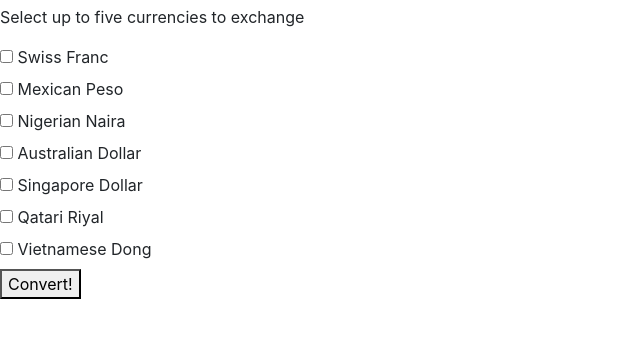
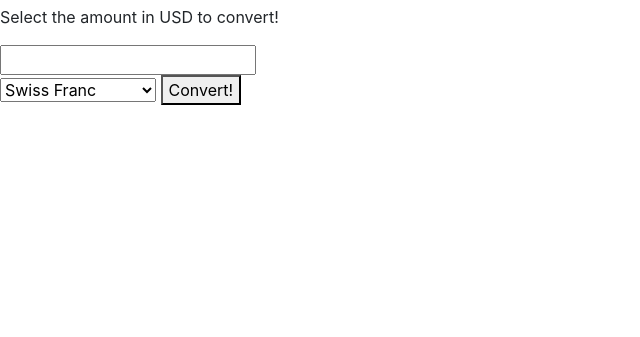
Before and after one commit to tylerq3/currency, a website built with webpack: page src/index.html in a window 1280 px wide. Shown: the part 51-388 px from the top of the page, without its empty margins (0-640 px from the left). Built offline with nearby package versions, Linux system fonts and the light colour scheme.

Commit message:
add select list in html

```diff
--- a/package.json
+++ b/package.json
@@ -17,6 +17,7 @@
     "@babel/plugin-transform-modules-commonjs": "^7.18.6",
     "clean-webpack-plugin": "^3.0.0",
     "css-loader": "^3.6.0",
+    "dotenv-webpack": "^2.0.0",
     "eslint": "^8.18.0",
     "eslint-webpack-plugin": "^2.7.0",
     "html-webpack-plugin": "^4.5.2",
--- a/src/currency.js
+++ b/src/currency.js
@@ -3,6 +3,7 @@ export default class ExchangeRateService {
     return fetch(`https://v6.exchangerate-api.com/v6/${process.env.API_KEY}/latest/USD`)
       .then(function(response) {
         if (!response.ok) {
+          console.log(response)
           const errorMessage = `${response.result} ${response['error-type']}`;
           throw new Error(errorMessage);
         } else {
--- a/src/index.html
+++ b/src/index.html
@@ -5,22 +5,20 @@
 </head>
 <body>
   <h1>Convert Currency</h1>
-  <p>Select up to five currencies to exchange</p>
+  <p>Select the amount in USD to convert!</p>
   <form>
-    <input type="checkbox" name="currency" value="CHF" id="swissFranc">
-    <label for="swissFranc">Swiss Franc</label><br>
-    <input type="checkbox" name="currency" value="MXN" id="mexicanPeso">
-    <label for="mexicanPeso">Mexican Peso</label><br>
-    <input type="checkbox" name="currency" value="NGN" id="nigerianNaira">
-    <label for="nigerianNaira">Nigerian Naira</label><br>
-    <input type="checkbox" name="currency" value="AUD" id="australianDollar">
-    <label for="australianDollar">Australian Dollar</label><br>
-    <input type="checkbox" name="currency" value="SGD" id="singaporeDollar">
-    <label for="singaporeDollar">Singapore Dollar</label><br>
-    <input type="checkbox" name="currency" value="QAR" id="qatariRiyal">
-    <label for="qatariRiyal">Qatari Riyal</label><br>
-    <input type="checkbox" name="currency" value="VND" id="vietnameseDong">
-    <label for="vietnameseDong">Vietnamese Dong</label><br>
+    <input type="number" name="amountUSD" id="amountUSD"></input>
+    <label for="amountUSD"></label><br>
+    <select name="selectedCurrency" id="selectedCurrency">
+      <option value="CHF">Swiss Franc</option>
+      <option value="NGN">Nigerian Naira</option>
+      <option value="AUD">Australian Dollar</option>
+      <option value="SGD">Singapore Dollar</option>
+      <option value="QAR">Qatari Riyal</option>
+      <option value="VND">Vietnamese Dong</option>
+      <option value="MXN">Mexican Peso</option>
+      <option value="CAD">Candadian</option>
+    </select>
     <button type="submit">Convert!</button>
   </form>
   <p id="results"></p>
--- a/src/index.js
+++ b/src/index.js
@@ -24,15 +24,23 @@ function displayExchangeRate(selectedCurrency) {
 function displayConversion(response) {
   let displayConversion = document.querySelector('results');
   displayConversion.innerText= null;
+  if (selectedCurrency.length > 5) {
+    displayConversion.innerText = `Please select 5 or fewer currencies.`;
+  } else {
 
+  }
 }
 
 
 function handleForm(event) {
   event.preventDefault();
-  conversionRate();
+  const amountUSD = document.getElementById('amountUSD').value;
+  const selectedCurrency = document.getElementById('selectedCurrency').value;
+  console.log(amountUSD)
+  displayExchangeRate(selectedCurrency);
 }
 
 window.addEventListener('load', function() {
+
   document.querySelector('form').addEventListener('submit', handleForm);
 });
--- a/webpack.config.js
+++ b/webpack.config.js
@@ -2,6 +2,8 @@ const path = require('path');
 const HtmlWebpackPlugin = require('html-webpack-plugin');
 const { CleanWebpackPlugin } = require('clean-webpack-plugin');
 const ESLintPlugin = require('eslint-webpack-plugin');
+const Dotenv = require('dotenv-webpack');
+
 
 module.exports = {
   entry: './src/index.js',
@@ -14,6 +16,7 @@ module.exports = {
     contentBase: './dist'
   },
   plugins: [
+    new Dotenv(),
     new ESLintPlugin(),
     new CleanWebpackPlugin(),
     new HtmlWebpackPlugin({
```
Also changed, not shown: 2 other files.
